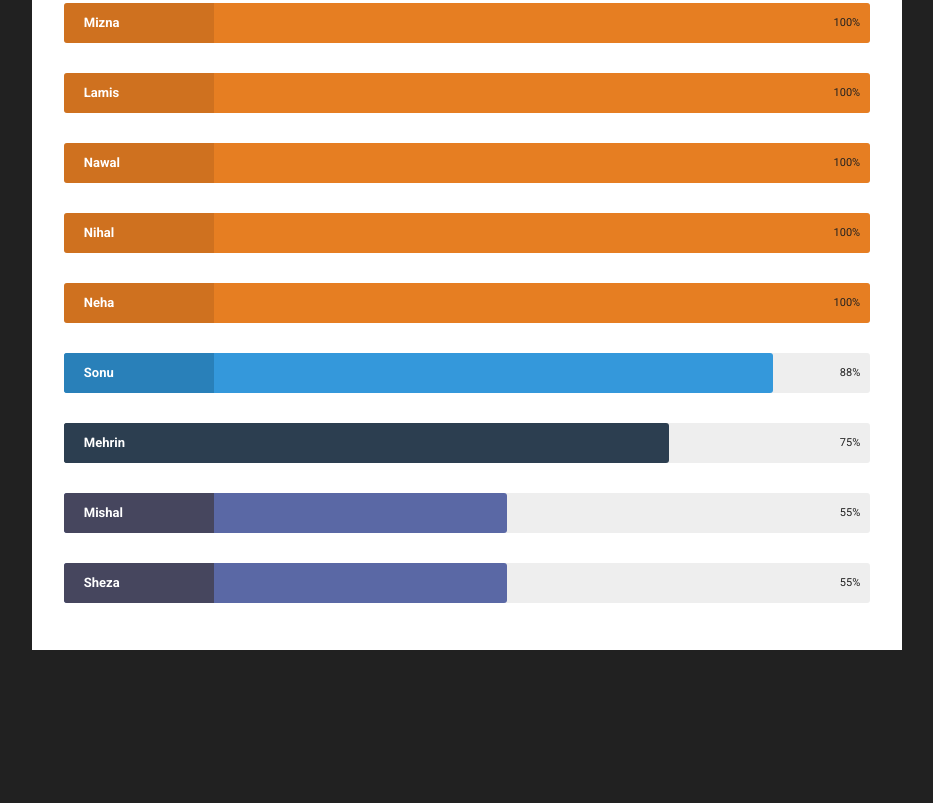
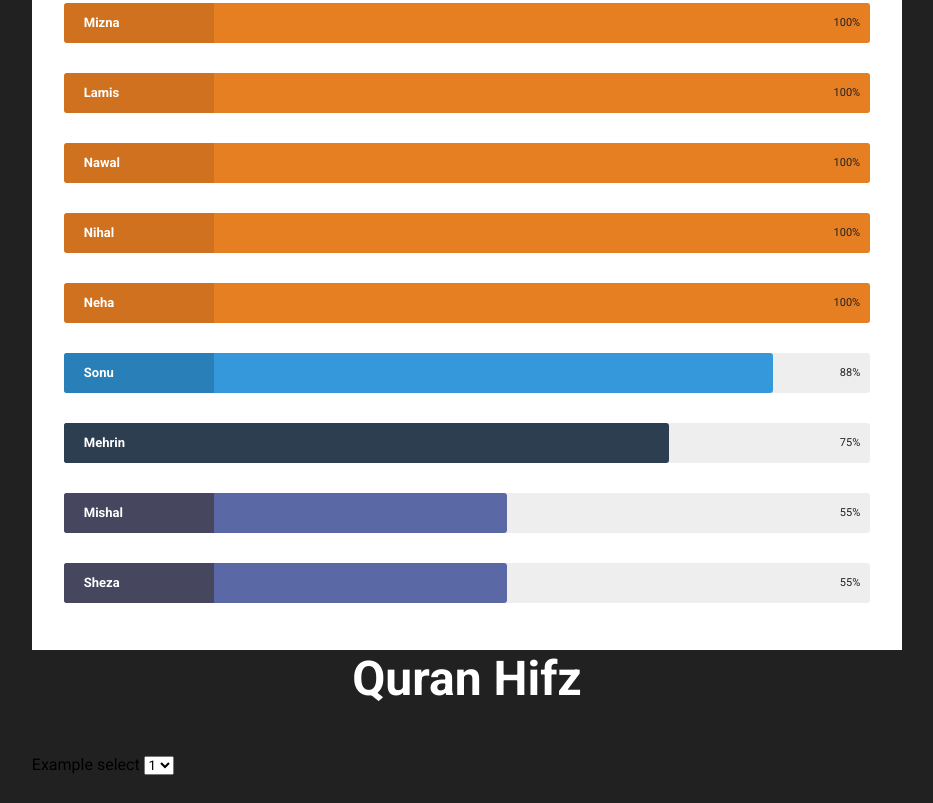
Before and after one commit to farookquisar/12__QuranHifz_RK, a plain HTML site: page index.html in a window 1280 px wide. Shown: the part 1052-1855 px from the top of the page, without its empty margins (173-1106 px from the left). Before the commit the page ends 1702 px from the top, so only its background shows below. Drawn offline with Linux system fonts and the light colour scheme.

Commit message:
Update index.html
v4

```diff
--- a/index.html
+++ b/index.html
@@ -107,6 +107,7 @@ Smartphone Compatible web template, free webdesigns for Nokia, Samsung, LG, Sony
 -->
 
 <div class="w3_agile_main_grids">
+		<h1></h1>
 	<h1>Quran Hifz</h1>
 <div class="w3_agile_main_grid_right">
 	<div class="w3_agileits_skills agileits_w3layouts_text">
@@ -177,10 +178,42 @@ Smartphone Compatible web template, free webdesigns for Nokia, Samsung, LG, Sony
 </div>
 </div>
 <!--
+		***********************************************************||
+		Comment Here
+		***********************************************************||
+-->
+
+
+<!--
 		***********************************************************
 		Comment Here
-		***********************************************************//
+		***********************************************************
 -->
+
+<div class="w3_agile_main_grids">
+	<h1>Quran Hifz</h1>
+<div class="w3_agile_main_grid_right">
+
+<div class="form-group">
+<label for="exampleFormControlSelect1">Example select</label>
+<select class="form-control" id="exampleFormControlSelect1">
+<option>1</option>
+<option>2</option>
+<option>3</option>
+<option>4</option>
+<option>5</option>
+</select>
+</div>
+
+</div>
+</div>
+
+<!--
+		***********************************************************||
+		Comment Here
+		***********************************************************||
+-->
+
 
 
 
```
